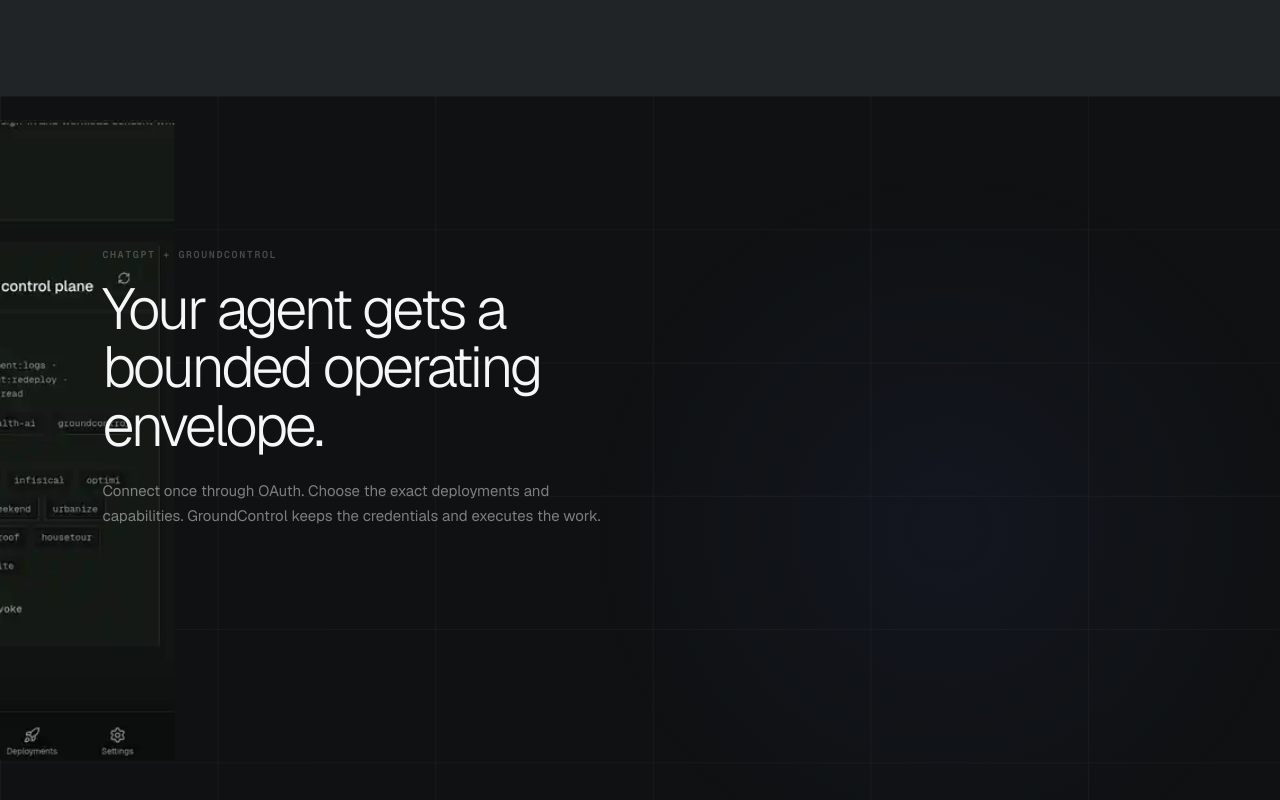
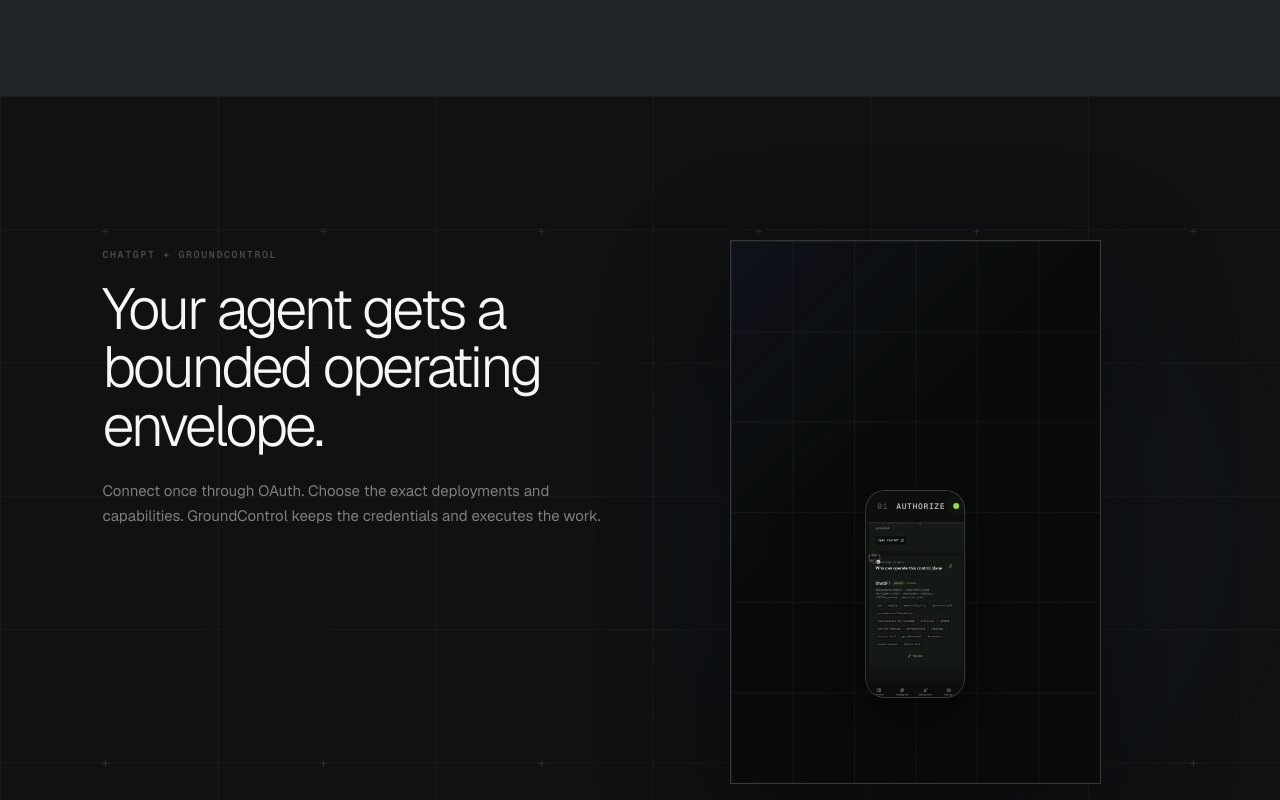
Before and after one commit to teckedd-code2save/groundcontrol-site, a Next.js app: page / in a window 1280 px wide. Shown: the part 1280-2080 px from the top of the page. Built offline with nearby package versions, Linux system fonts and the light colour scheme.

Commit message:
fix(site): style live proof motion without empty image shells

```diff
--- a/app/globals.css
+++ b/app/globals.css
@@ -515,3 +515,290 @@
   .line-inner, .fade-in-seq { opacity: 1 !important; transform: none !important; }
   [data-reveal] { opacity: 1 !important; transform: none !important; }
 }
+
+
+/* Current live-proof motion sequence.
+   These frames are portrait ChatGPT captures, so the expanding scene fans real
+   phone-sized evidence across the grid instead of stretching one image across
+   a desktop-sized empty shell. */
+.motion-grid-crosshairs {
+  position: absolute;
+  inset: 0;
+  pointer-events: none;
+}
+.motion-grid-crosshairs i {
+  position: absolute;
+  width: 7px;
+  height: 7px;
+  opacity: .34;
+}
+.motion-grid-crosshairs i::before,
+.motion-grid-crosshairs i::after {
+  position: absolute;
+  background: rgba(245,246,247,.28);
+  content: "";
+}
+.motion-grid-crosshairs i::before { left: 3px; top: 0; width: 1px; height: 7px; }
+.motion-grid-crosshairs i::after { top: 3px; left: 0; height: 1px; width: 7px; }
+.motion-grid-crosshairs i:nth-child(1) { left: 8%; top: 16.5%; }
+.motion-grid-crosshairs i:nth-child(2) { left: 25%; top: 16.5%; }
+.motion-grid-crosshairs i:nth-child(3) { left: 42%; top: 16.5%; }
+.motion-grid-crosshairs i:nth-child(4) { left: 59%; top: 16.5%; }
+.motion-grid-crosshairs i:nth-child(5) { left: 76%; top: 16.5%; }
+.motion-grid-crosshairs i:nth-child(6) { left: 93%; top: 16.5%; }
+.motion-grid-crosshairs i:nth-child(7) { left: 8%; top: 83%; }
+.motion-grid-crosshairs i:nth-child(8) { left: 25%; top: 83%; }
+.motion-grid-crosshairs i:nth-child(9) { left: 42%; top: 83%; }
+.motion-grid-crosshairs i:nth-child(10) { left: 59%; top: 83%; }
+.motion-grid-crosshairs i:nth-child(11) { left: 76%; top: 83%; }
+.motion-grid-crosshairs i:nth-child(12) { left: 93%; top: 83%; }
+
+.motion-proof-stage {
+  position: absolute;
+  z-index: 4;
+  overflow: hidden;
+  border: 1px solid rgba(245,246,247,.18);
+  background:
+    linear-gradient(135deg, rgba(78,95,213,.08), transparent 40%),
+    #090b0a;
+  box-shadow: 0 36px 110px rgba(0,0,0,.46);
+  will-change: left, top, width, height;
+}
+.motion-proof-stage::before {
+  position: absolute;
+  inset: 0;
+  background-image:
+    linear-gradient(rgba(245,246,247,.05) 1px, transparent 1px),
+    linear-gradient(90deg, rgba(245,246,247,.05) 1px, transparent 1px);
+  background-size: 16.66% 16.66%;
+  content: "";
+}
+.motion-proof-card {
+  position: absolute;
+  top: 50%;
+  width: min(27%, 330px);
+  margin: 0;
+  overflow: hidden;
+  border: 1px solid rgba(245,246,247,.22);
+  border-radius: 20px;
+  background: #070908;
+  box-shadow: 0 28px 80px rgba(0,0,0,.58);
+  transform-origin: center;
+  transition: opacity .12s linear;
+}
+.motion-proof-card--0 { top: 46%; }
+.motion-proof-card--1 { top: 50%; }
+.motion-proof-card--2 { top: 46%; }
+.motion-proof-rail {
+  display: grid;
+  grid-template-columns: auto auto 1fr;
+  align-items: center;
+  gap: 8px;
+  min-height: 32px;
+  padding: 0 11px;
+  border-bottom: 1px solid rgba(245,246,247,.1);
+  background: #0d0f0e;
+  color: var(--dim);
+  font: 550 8px/1 var(--font-geist-mono);
+  letter-spacing: .08em;
+}
+.motion-proof-rail strong { color: rgba(245,246,247,.72); font-weight: 600; }
+.motion-proof-rail i {
+  justify-self: end;
+  width: 6px;
+  height: 6px;
+  border-radius: 999px;
+  background: var(--success);
+  box-shadow: 0 0 10px rgba(148,216,90,.35);
+}
+.motion-proof-image {
+  position: relative;
+  aspect-ratio: 9 / 16;
+  overflow: hidden;
+  background: #050605;
+}
+.motion-proof-image img,
+.proof-reveal-window img {
+  width: 100%;
+  height: 100%;
+  display: block;
+  object-fit: cover;
+  object-position: top center;
+}
+.motion-stage-vignette {
+  position: absolute;
+  inset: 0;
+  z-index: 6;
+  pointer-events: none;
+  background:
+    linear-gradient(90deg, rgba(9,11,10,.76), transparent 18%, transparent 82%, rgba(9,11,10,.76)),
+    linear-gradient(0deg, rgba(9,11,10,.55), transparent 30%);
+}
+.proof-image-fallback {
+  width: 100%;
+  height: 100%;
+  min-height: 280px;
+  display: flex;
+  flex-direction: column;
+  align-items: center;
+  justify-content: center;
+  gap: 9px;
+  padding: 24px;
+  border: 1px dashed rgba(245,246,247,.16);
+  background:
+    radial-gradient(circle at 50% 20%, rgba(78,95,213,.2), transparent 45%),
+    #080a09;
+  text-align: center;
+}
+.proof-image-fallback span,
+.proof-image-fallback small {
+  color: var(--dim);
+  font: 550 8px/1.5 var(--font-geist-mono);
+  letter-spacing: .09em;
+}
+.proof-image-fallback strong {
+  color: rgba(245,246,247,.8);
+  font-size: 14px;
+  font-weight: 500;
+}
+
+.proof-sequence {
+  padding-block: 130px;
+}
+.proof-sequence .section-heading {
+  max-width: 840px;
+}
+.proof-sequence-grid {
+  display: grid;
+  grid-template-columns: repeat(3, minmax(0, 1fr));
+  gap: 18px;
+  align-items: start;
+}
+.proof-reveal-card {
+  margin: 0;
+  padding: 13px 13px 24px;
+  overflow: hidden;
+  border: 1px solid var(--line);
+  background: var(--darker);
+}
+.proof-reveal-meta {
+  display: flex;
+  align-items: center;
+  justify-content: space-between;
+  padding: 2px 2px 11px;
+  color: var(--dim);
+  font: 560 8px/1 var(--font-geist-mono);
+  letter-spacing: .08em;
+}
+.proof-reveal-meta strong {
+  color: var(--accent-bright);
+  font-weight: 600;
+}
+.proof-reveal-window {
+  position: relative;
+  width: 100%;
+  aspect-ratio: 9 / 16;
+  overflow: hidden;
+  border: 1px solid rgba(245,246,247,.1);
+  border-radius: 16px;
+  background: #050605;
+  clip-path: inset(24% 0 0 0);
+  transform: scale(1.045);
+  transform-origin: center bottom;
+  transition:
+    clip-path 1.15s cubic-bezier(.7,0,.2,1),
+    transform 1.15s cubic-bezier(.7,0,.2,1);
+}
+.proof-reveal-card.is-visible .proof-reveal-window {
+  clip-path: inset(0 0 0 0);
+  transform: scale(1);
+}
+.proof-reveal-card h3 {
+  margin: 24px 2px 0;
+  font-size: 21px;
+  font-weight: 420;
+  line-height: 1.18;
+  letter-spacing: -.03em;
+}
+.proof-reveal-card p {
+  margin: 11px 2px 0;
+  color: var(--muted);
+  font-size: 13px;
+  line-height: 1.7;
+}
+
+/* The old single-image motion shell is intentionally retired. */
+.motion-image-shell,
+.motion-image-stack,
+.motion-shot,
+.motion-vignette,
+.fresh-proof,
+.phone-proof {
+  display: none !important;
+}
+
+@media (max-width: 900px) {
+  .proof-sequence-grid { grid-template-columns: repeat(3, minmax(210px, 1fr)); overflow-x: auto; padding-bottom: 14px; }
+  .proof-reveal-card { min-width: 250px; }
+}
+
+@media (max-width: 720px) {
+  .proof-sequence { padding-block: 88px; }
+  .proof-sequence-grid {
+    grid-template-columns: 1fr;
+    overflow: visible;
+  }
+
+  .motion-grid-section { height: auto; padding: 82px 0 100px; }
+  .motion-grid-pin { min-height: 1040px; }
+  .motion-proof-stage {
+    left: 5% !important;
+    top: 32% !important;
+    width: 90% !important;
+    height: 55% !important;
+    overflow: visible;
+    border-color: transparent;
+    background: transparent;
+    box-shadow: none;
+  }
+  .motion-proof-stage::before { display: none; }
+  .motion-proof-card {
+    top: 0 !important;
+    width: 56vw;
+    max-width: 245px;
+    opacity: 1 !important;
+  }
+  .motion-proof-card--0 {
+    left: 20% !important;
+    transform: translateX(-50%) scale(.77) rotate(-4deg) !important;
+  }
+  .motion-proof-card--1 {
+    left: 50% !important;
+    transform: translateX(-50%) scale(.91) !important;
+  }
+  .motion-proof-card--2 {
+    left: 80% !important;
+    transform: translateX(-50%) scale(.77) rotate(4deg) !important;
+  }
+  .motion-stage-vignette { display: none; }
+  .motion-grid-final {
+    left: 7%;
+    right: 7%;
+    bottom: 4%;
+    opacity: 1 !important;
+  }
+  .motion-grid-final h3 {
+    display: block;
+    font-size: 28px;
+  }
+}
+
+@media (prefers-reduced-motion: reduce) {
+  .proof-reveal-window {
+    clip-path: inset(0);
+    transform: none;
+  }
+  .motion-proof-card {
+    opacity: 1 !important;
+  }
+}
```
